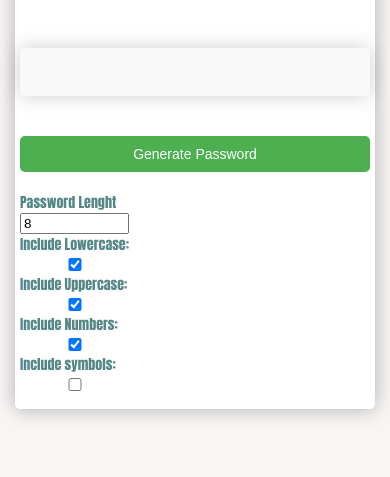
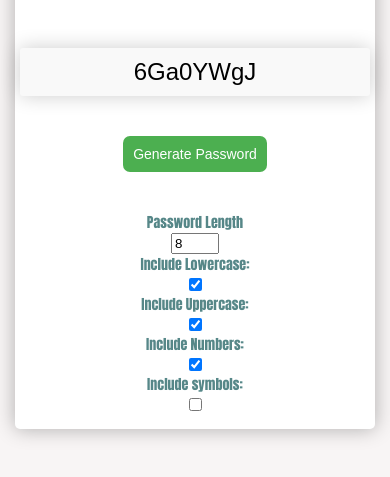
Before and after one commit to ZiayulHaqueRahim/Password-generator, a plain HTML site: page index.html in a window 390 px wide. Both pictures are taken after a click on the button "Generate Password". Shown: the part 161-638 px from the top of the page. Drawn offline with Linux system fonts and the light colour scheme.

Commit message:
added second commit

```diff
--- a/index.html
+++ b/index.html
@@ -14,8 +14,8 @@
             <button type="button" id="generate">Generate Password</button>
         </div>
         <div class="options">
-            <label for="lenght">Password Lenght</label>
-            <input type="number" id="lenght" value="8" min="8" max="8">
+            <label for="length">Password Length</label>
+            <input type="number" id="length" value="8" min="8" max="8">
             <label for="lowercase">Include Lowercase:</label>
             <input type="checkbox" id="lowercase" checked>
             <label for="uppercase">Include Uppercase:</label>
--- a/script.js
+++ b/script.js
@@ -0,0 +1,38 @@
+//var forndifferent condition:
+const lowercaseLetters = "abcdefghijklmnopqrstuvwxyz";
+const uppercaseLetters = "ABCDEFGHIJKLMNOPQRSTUVWXYZ";
+const numbers = "0123456789";
+const symbols = "!@#$%^&*()_+-=[]{}/\|;:.,<>'?";
+
+const lengthEl = document.getElementById("length");
+const lowercaseEl = document.getElementById("lowercase");
+const uppercaseEl = document.getElementById("uppercase");
+const numbersEl = document.getElementById("numbers");
+const symbolsEl = document.getElementById("symbols");
+const generateBtn = document.getElementById("generate");
+const passwordEl = document.getElementById("password");
+
+generateBtn.addEventListener("click",function(){
+    const length = lengthEl.value;
+    let characters = "";
+    let password = "";
+
+    if(lowercaseEl.checked){
+        characters += lowercaseLetters
+    }
+    if(uppercaseEl.checked){
+        characters += uppercaseLetters;
+    }
+    if(numbersEl.checked){
+        characters += numbers;
+    }
+    if(symbolsEl.checked){
+        characters += symbols;
+    }
+
+    for(let i = 0; i < length; i++){
+        password += characters.charAt(Math.floor(Math.random() * characters.length));
+    }
+    passwordEl.value = password;
+
+});
--- a/style.css
+++ b/style.css
@@ -30,7 +30,7 @@ h1{
     display: flex;
     color: #568788;
     flex-direction: column;
-    align-self: start;
+    align-items: start;
     justify-content: left;
     margin: 10px 0px;
 }
@@ -47,6 +47,7 @@ h1{
     border: none;
     border-radius: 3px;
     background-color: #f9f9f9;
+    color: black;
     box-shadow: 0px 0px 20px rgba(0, 0, 0, 0.2);
 }
 #generate{
@@ -73,4 +74,19 @@ h1{
         flex-direction: column;
         gap: 20px;
     }
+    .options{
+        display: flex;
+        flex-direction: column;
+        justify-content: center;
+        align-items: center;
+        text-align: center;
+        }
+        #generate{
+            max-width: 250px;
+            text-align: center;
+            margin: 20px auto;
+            border-radius: 7px;
+            padding: 10px;
+            font-size: 14px;
+        }
 }
```
